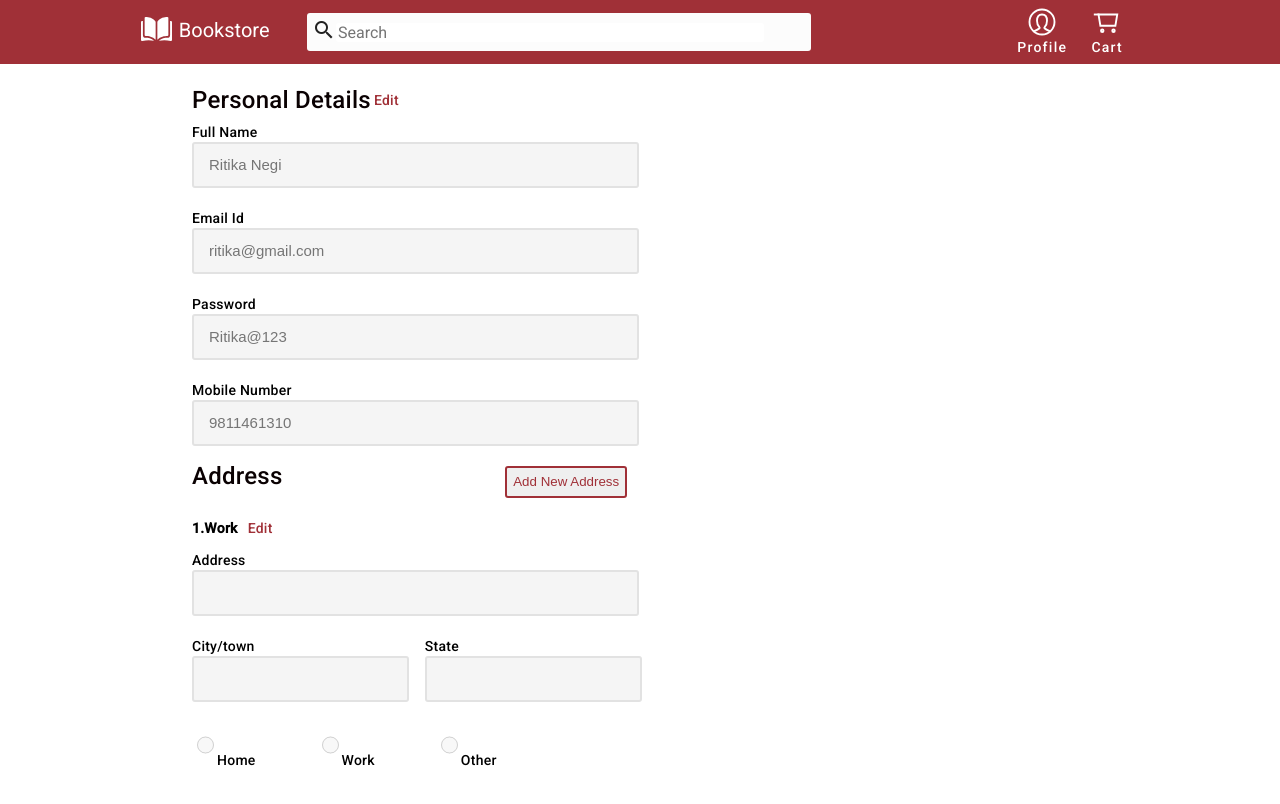
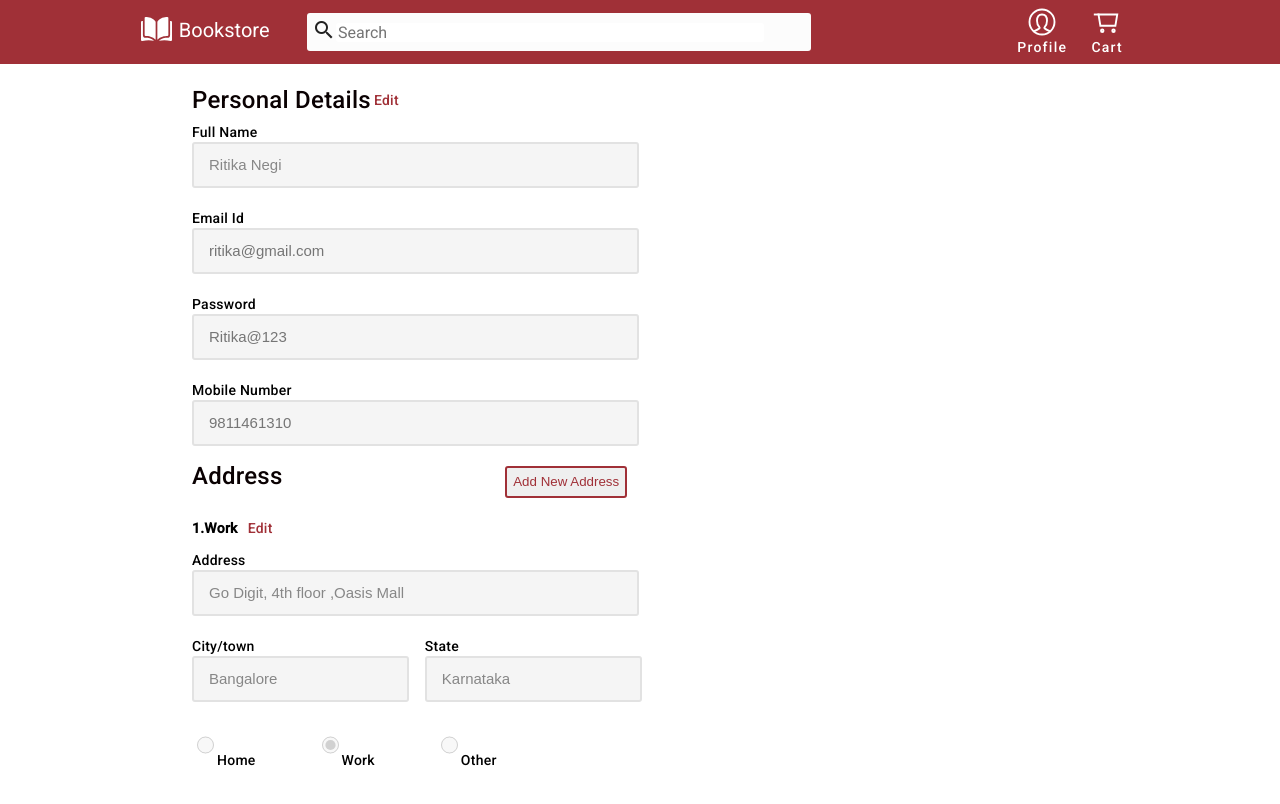
Before and after one commit to Ritika-negi13/swirm-bookstore-app, an Angular app: page /profile in a window 1280 px wide. Shown: the top 804 px of the page. Built offline with nearby package versions, Linux system fonts and the light colour scheme; no server answers.

Commit message:
modified: profile form with add  address and modified data

```diff
--- a/src/app/app.module.ts
+++ b/src/app/app.module.ts
@@ -26,7 +26,7 @@ import { MyorderComponent } from './components/myorder/myorder.component';
 
 import { WishlistComponent } from './components/wishlist/wishlist.component';
 
-
+import { FormsModule } from '@angular/forms';
 import { BookcardComponent } from './components/bookcard/bookcard.component';
 import { ReactiveFormsModule } from '@angular/forms';
 import { ProfileComponent } from './components/profile/profile.component';
@@ -57,6 +57,7 @@ import { ProfileComponent } from './components/profile/profile.component';
     MaterialModule,
     HttpClientModule,
     ReactiveFormsModule,
+    FormsModule,
     BrowserAnimationsModule
   ],
   providers: [],
--- a/src/app/components/profile/profile.component.html
+++ b/src/app/components/profile/profile.component.html
@@ -10,73 +10,76 @@
     <div id="Personaldetails">
         <label>Full Name</label>
         <br>
-        <input type="text" [disabled]="!isPDisabled" placeholder="Ritika Negi">
+        <input type="text" name="name" [(ngModel)]="name" [disabled]="!isPDisabled" placeholder={{name}}>
         <br>
         <br>
         <label>Email Id</label>
         <br>
-        <input type="text" [disabled]="!isPDisabled" placeholder="ritika@gmail.com">
+        <input type="text" [disabled]="!isPDisabled" placeholder={{email}}>
         <br>
         <br>
         <label>Password</label>
         <br>
-        <input type="text" [disabled]="!isPDisabled" placeholder="Ritika@123">
+        <input type="text" [disabled]="!isPDisabled" placeholder={{password}}>
         <br>
         <br>
         <label>Mobile Number</label>
         <br>
-        <input type="text" [disabled]="!isPDisabled" placeholder="9811461310">
+        <input type="text" [disabled]="!isPDisabled" placeholder={{phone}}>
         <br>
         <br>
     </div>
     <div class="addheader">
         <p class="heading">Address</p>
-        <button>Add New Address</button>
+        <button (click)="addnew()">Add New Address</button>
     </div>
     <br>
     <div>
-        <div style="display: flex; justify-content: space-between;">
+        <div *ngFor="let add of addresses ">
+            <div style="display: flex; justify-content: space-between;" >
                 <div style="display: flex; gap:10px;">
-                <p style="font-weight: 600;">1.Work</p>
-                <a (click)="unableAddress()">Edit</a>
+                    <p style="font-weight: 600;">{{addresses.indexOf(add)+1}}.{{add.type}}</p>
+                    <a (click)="unableAddress(add)">Edit</a>
                 </div>
-            <div *ngIf="isADisabled" >
-                <button style="padding: 7px 15px 7px 15px ; margin-right: 0px;" (click)="unableAddress()">Save</button>
+                <div *ngIf="add.isADisabled" >
+                    <button style="padding: 7px 15px 7px 15px ; margin-right: 0px;" (click)="unableAddress(add)">Save</button>
                 </div>
             </div>
             <div>
                 <label>Address</label>
                 <br>
-            <input type="text" [disabled]="!isADisabled">
+                <input type="text" [disabled]="!add.isADisabled" name="add.address" [(ngModel)]="add.address" placeholder={{add.address}}>
                 <br>
                 <br>
                 <div id="addressdiv">
                     <div>
                         <label>City/town</label>
                         <br>
-                    <input type="text" [disabled]="!isADisabled">
+                        <input type="text" [disabled]="!add.isADisabled"  name="add.city" [(ngModel)]="add.city" placeholder={{add.city}}>
                     </div>
                     <div>
                         <label>State</label>
                         <br>
-                    <input type="text" [disabled]="!isADisabled">
+                        <input type="text" [disabled]="!add.isADisabled"  name="add.state" [(ngModel)]="add.state" placeholder={{add.state}}>
                     </div>
                 </div>
                 <br>
                 <div class="radio">
                     <div>
-                    <input type="radio" id="home" name="type" value="home" [disabled]="!isADisabled">
+                        <input type="radio" id="home" name="add.type"  value="Home" [(ngModel)]="add.type" [disabled]="!add.isADisabled">
                         <label for="home">Home</label>
                     </div>
                     <div>
-                    <input type="radio" id="work" name="type" value="work" [disabled]="!isADisabled">
+                        <input type="radio" id="work" name="add.type" value="Work"  [(ngModel)]="add.type" [disabled]="!add.isADisabled">
                         <label for="work">Work</label>
                     </div>
                     <div>
-                    <input type="radio" id="other" name="type" value="other"[disabled]="!isADisabled">
+                        <input type="radio" id="other" name="add.type" value="Other"  [(ngModel)]="add.type" [disabled]="!add.isADisabled">
                         <label for="other">Other</label>
                     </div>
                 </div>
             </div>
+            <br>
         </div>
     </div>
+</div>
--- a/src/app/components/profile/profile.component.scss
+++ b/src/app/components/profile/profile.component.scss
@@ -3,6 +3,8 @@
     margin-left: 15%;
     width:34%;
     font-weight: 500;
+    padding-bottom: 20px;
+    margin-bottom: 10px;
 }
 input{
     width: 98%;
--- a/src/app/components/profile/profile.component.ts
+++ b/src/app/components/profile/profile.component.ts
@@ -7,11 +7,34 @@ import { Component } from '@angular/core';
 })
 export class ProfileComponent {
   isPDisabled=false;
-  isADisabled=false;
+  name='Ritika Negi';
+  email='ritika@gmail.com';
+  password='Ritika@123';
+  phone='9811461310';
+  addresses=[{
+    address:'Go Digit, 4th floor ,Oasis Mall',
+    city:'Bangalore',
+    state:'Karnataka',
+    type:'Work',
+    isADisabled:false,
+  }]
+  addnew(){
+    this.addresses.push({
+      address:'',
+      city:'',
+      state:'',
+      type:'',
+      isADisabled:true,
+    })
+  }
   unableEditing(){
     this.isPDisabled=!this.isPDisabled;
   }
-  unableAddress(){
-    this.isADisabled=!this.isADisabled;
+  unableAddress(e:any){
+   if(e.address=='' && e.state=='' && e.city=='' && e.type=='')
+      this.addresses.pop();
+   e.isADisabled=!e.isADisabled;
+  }
+  ngOnInit(){
   }
 }
```
Lines whose indentation alone changed are shown as unchanged.
